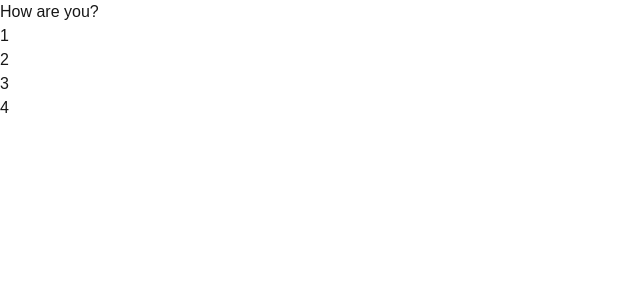
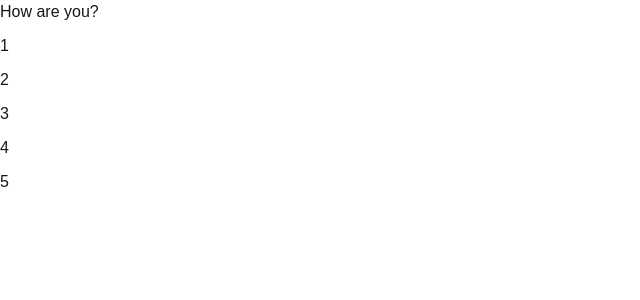
Before and after one commit to lablueprint/end-overdose, a Next.js app: page /quiz in a window 1280 px wide. Shown: the top 300 px of the page, without its empty margins (0-640 px from the left). Built offline with nearby package versions, Linux system fonts and the light colour scheme.

Commit message:
Add interactive quiz with correctness checking and percentage score

```diff
--- a/src/app/quiz/components/Question.tsx
+++ b/src/app/quiz/components/Question.tsx
@@ -4,18 +4,24 @@ import { useState } from 'react';
 interface QuestionProps {
     question: string,
     answers: string[],
+    onAnswerSelected: (answerIndex: number) => void; // Add callback for answer selection
 }
 
-export default function Question({ question, answers }: QuestionProps)  {
+export default function Question({ question, answers, onAnswerSelected }: QuestionProps)  {
 
 
     return (
         <>
             <div>{question}</div>
-            <div>{answers[0]}</div>
-            <div>{answers[1]}</div>
-            <div>{answers[2]}</div>
-            <div>{answers[3]}</div>
+            {answers.map((answer, index) => (
+                <button
+                    key={index}
+                    onClick={() => onAnswerSelected(index)}
+                    style={{ display: 'block', margin: '10px 0' }}
+                >
+                    {answer}
+                </button>
+            ))}
         </>
 
     )
--- a/src/app/quiz/page.tsx
+++ b/src/app/quiz/page.tsx
@@ -21,17 +21,42 @@ export default function Home() {
         },
     ];
 
-    const [currentQuestion, setCurrentQuestion] = useState(questions[0])
-    const [selectedAnswer, setSelectedAnswer] = useState(0)
+    const [currentScore, setCurrentScore] = useState(0)
 
-    const [correctAnswer, setCorrectAnswer] = useState(currentQuestion.correctAnswer)
+    const [currentQuestionIndex, setCurrentQuestionIndex] = useState(0)
+    const [selectedAnswer, setSelectedAnswer] = useState<number | null>(null)
+
+    const currentQuestion = questions[currentQuestionIndex];
+
+    // const [correctAnswer, setCorrectAnswer] = useState(currentQuestion.correctAnswer)
+
+    const handleAnswerSelected = (answerIndex: number) => {
+        setSelectedAnswer(answerIndex);
+        if (answerIndex === currentQuestion.correctAnswer) {
+            alert('Correct!');
+            setCurrentScore(currentScore + 1)
+        } else {
+            alert('Wrong!');
+        }
+
+        // Move to the next question
+        setTimeout(() => {
+            if (currentQuestionIndex < questions.length - 1) {
+                setSelectedAnswer(null);
+            } else {
+                alert('Quiz complete!');
+            }
+            setCurrentQuestionIndex(currentQuestionIndex + 1);
+        }, 1000);
+    };
 
     return (
         <>
-            <Question
+        { (currentQuestionIndex < questions.length) ? <Question
                 question={currentQuestion.question}
                 answers={currentQuestion.answers}
-             />
+                onAnswerSelected={handleAnswerSelected}
+             />: <>{(currentScore/questions.length * 100).toFixed(2)}%</>}
         </>
 
     )
```
